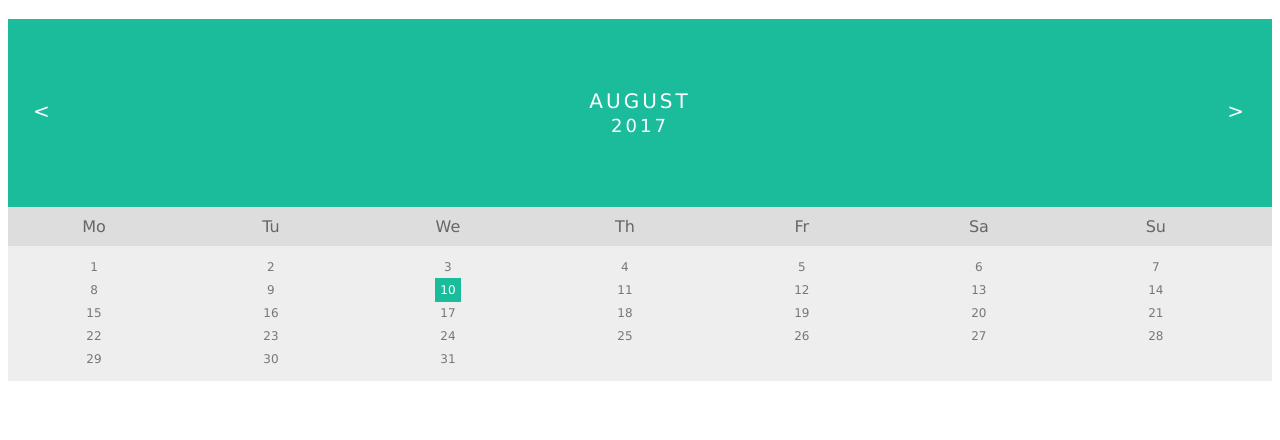
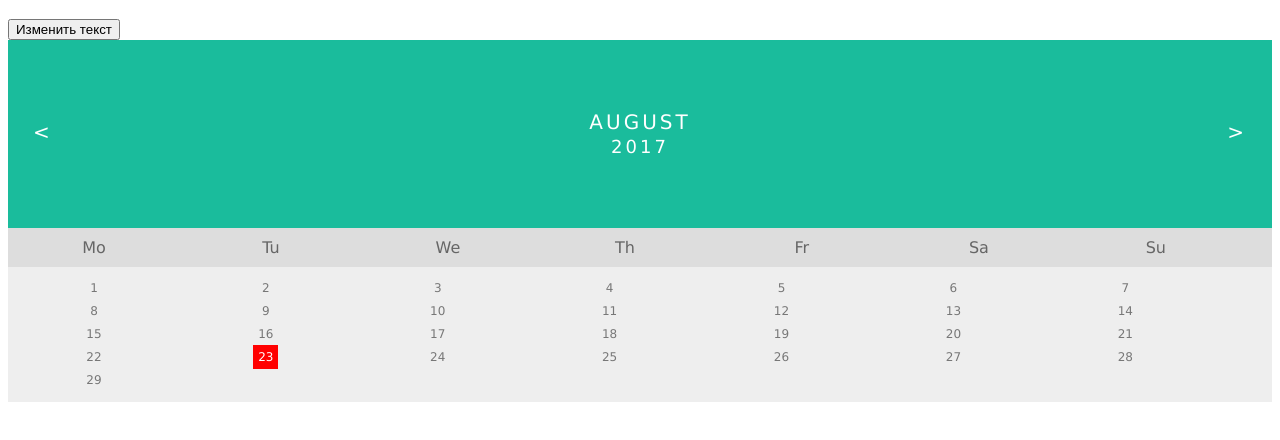
Before and after one commit to DamirMavlutov/Calendar, a plain HTML site: page Сalendar/index.html in a window 1280 px wide. Shown: the part 62-502 px from the top of the page. Drawn offline with Linux system fonts and the light colour scheme.

Commit message:
Добавление текущей даты

```diff
--- a/Сalendar/index.html
+++ b/Сalendar/index.html
@@ -5,8 +5,8 @@
 </head>
 <body>
 
-  <h1>Calendar</h1>
-
+  <h1 id = "nameCal">Calendar</h1>
+<button onclick="change()">Изменить текст</button>
   <div class="month">
     <ul>
       <li class="prev"><</li>
@@ -61,6 +61,6 @@
     <li>30</li>
     <li>31</li>
   </ul>
-
+<script src="/Сalendar/js/script.js"></script>
 </body>
 </html>
--- /dev/null
+++ b/Сalendar/js/script.js
@@ -0,0 +1,24 @@
+let ddd = document.querySelector('h1');
+alert(ddd);
+function change() {
+	document.getElementById("nameCal").innerHTML = "Новый текст!";
+}
+let days = document.querySelector('.days');
+days.innerHTML = '';
+for (let i = 1; i < 30; i++){
+	var newLi = document.createElement('li');
+	days.appendChild(newLi);  //через команду appendChild в элемент days добавляем новый li элемент
+
+	var date = new Date().getDate();   // находим текущую дату
+	if (date !== i) {
+		newLi.innerHTML = i;
+	}
+	else {
+		newLi.innerHTML = '';
+		let activeDay = document.createElement('span');  // создаем спан
+		activeDay.className ='active';  // присваеваем класс спану
+		activeDay.style.backgroundColor = 'red';
+		activeDay.innerHTML = i;
+		newLi.appendChild(activeDay); // добавляем span в li
+	}
+}
```
Also changed, not shown: 1 other file.
